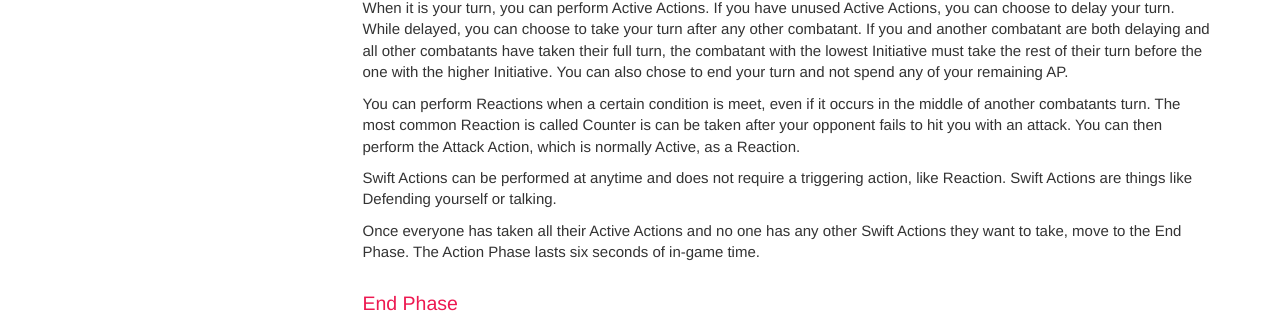
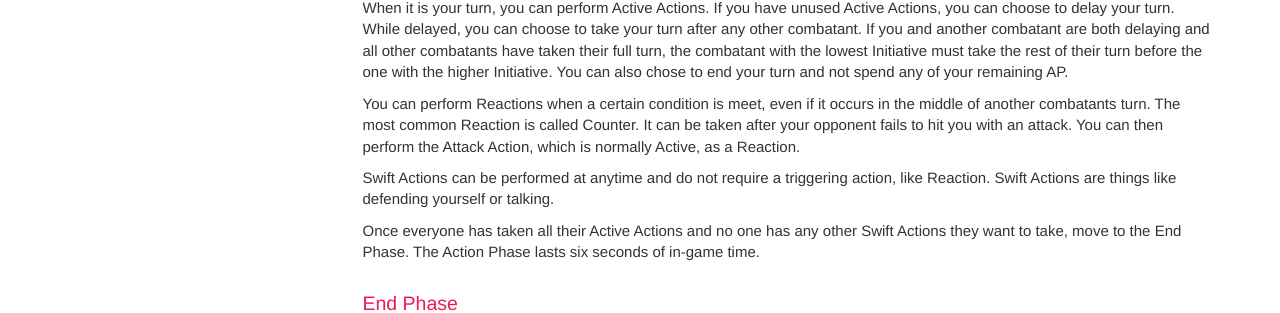
Before and after one commit to kaiser-rpg/KaiserRPG.github.io, a Jekyll site: the page built from pages/rule/combat/combat_rounds.md, in a window 1280 px wide and 1370 px high. Shown: the part 699-1012 px from the top of the window. Built offline with Jekyll 4.4.1, drawn with Linux system fonts in a browser that asks for light colours; nearby versions of some CDN libraries; comment, search, counter and statistics services are not loaded.

Commit message:
fixed grammar

```diff
--- a/pages/rule/combat/combat_rounds.md
+++ b/pages/rule/combat/combat_rounds.md
@@ -21,9 +21,9 @@ There are three types of actions that you can perform each round: Active, Reacti
 
 When it is your turn, you can perform Active Actions. If you have unused Active Actions, you can choose to delay your turn. While delayed, you can choose to take your turn after any other combatant. If you and another combatant are both delaying and all other combatants have taken their full turn, the combatant with the lowest Initiative must take the rest of their turn before the one with the higher Initiative. You can also chose to end your turn and not spend any of your remaining AP.
 
-You can perform Reactions when a certain condition is meet, even if it occurs in the middle of another combatants turn. The most common Reaction is called Counter is can be taken after your opponent fails to hit you with an attack. You can then perform the Attack Action, which is normally Active, as a Reaction.
+You can perform Reactions when a certain condition is meet, even if it occurs in the middle of another combatants turn. The most common Reaction is called Counter. It can be taken after your opponent fails to hit you with an attack. You can then perform the Attack Action, which is normally Active, as a Reaction.
 
-Swift Actions can be performed at anytime and does not require a triggering action, like Reaction. Swift Actions are things like Defending yourself or talking.
+Swift Actions can be performed at anytime and do not require a triggering action, like Reaction. Swift Actions are things like defending yourself or talking.
 
 Once everyone has taken all their Active Actions and no one has any other Swift Actions they want to take, move to the End Phase. The Action Phase lasts six seconds of in-game time.
 
```
